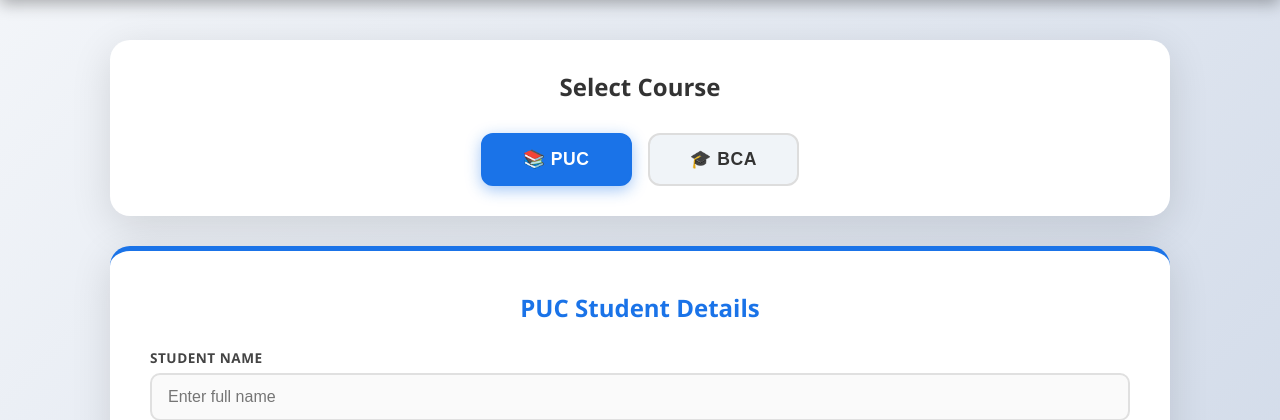
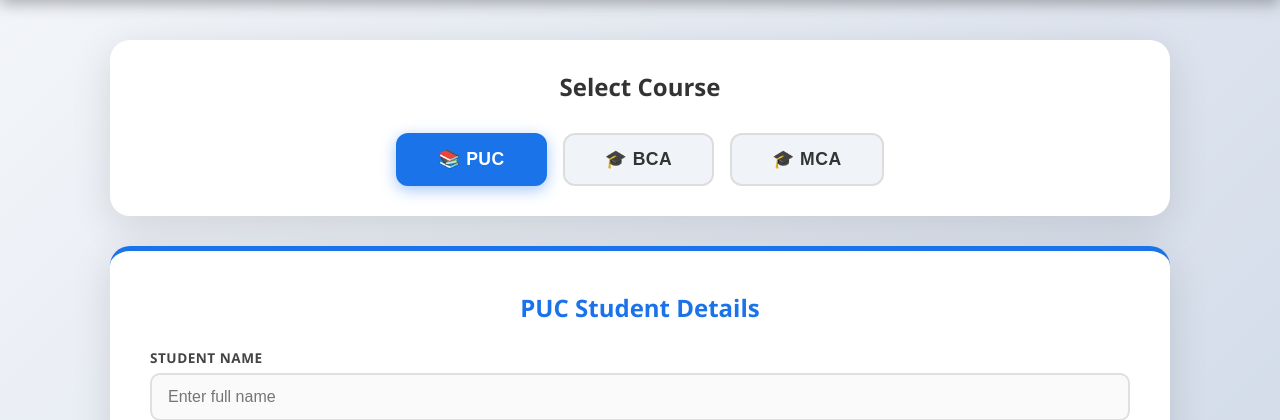
Before and after one commit to sarmasvali391-rgb/student-performance, a Flask app: page / in a window 1280 px wide. Shown: the part 133-553 px from the top of the page. Run offline with Flask 3, Linux system fonts and the light colour scheme.

Commit message:
added MCA courses

```diff
--- a/app.py
+++ b/app.py
@@ -173,7 +173,104 @@ def predict_risk(attendance, study_hours, percentage):
         return "MEDIUM RISK"
     else:
         return "LOW RISK"
+# ── MCA SINGLE SEM ROUTE ──
+@app.route('/analyze_mca_single', methods=['POST'])
+def analyze_mca_single():
+    data = request.json
+    name = data['name']
+    roll = data['roll']
+    college = data['college']
+    attendance = float(data['attendance'])
+    study_hours = float(data['study_hours'])
+    gender = data['gender']
+    semester = data['semester']
+    subjects = data['subjects']
 
+    subject_marks_list = [float(v) for v in subjects.values()]
+    total = sum(subject_marks_list)
+    percentage = round((total / 500) * 100, 2)
+    subject_pass = all(float(m) >= 35 for m in subjects.values())
+    status = "PASS" if subject_pass else "FAIL"
+    risk = predict_risk(attendance, study_hours, percentage)
+    subject_names = list(subjects.keys())
+    subject_marks = [float(v) for v in subjects.values()]
+    weak_subjects = [s for s, m in subjects.items() if float(m) < 35]
+    cgpa = calculate_cgpa(subject_marks)
+    subject_grades = {s: get_grade(float(m)) for s, m in subjects.items()}
+    subject_points = {s: get_grade_points(float(m)) for s, m in subjects.items()}
+
+    return jsonify({
+        'name': name,
+        'roll': roll,
+        'college': college,
+        'semester': semester,
+        'total': total,
+        'percentage': percentage,
+        'status': status,
+        'risk': risk,
+        'cgpa': cgpa,
+        'subject_names': subject_names,
+        'subject_marks': subject_marks,
+        'subject_grades': subject_grades,
+        'subject_points': subject_points,
+        'weak_subjects': weak_subjects
+    })
+
+# ── MCA ALL SEMS ROUTE ──
+@app.route('/analyze_mca_all', methods=['POST'])
+def analyze_mca_all():
+    data = request.json
+    name = data['name']
+    roll = data['roll']
+    college = data['college']
+    attendance = float(data['attendance'])
+    study_hours = float(data['study_hours'])
+    gender = data['gender']
+    semesters = data['semesters']
+
+    sem_results = []
+    all_marks = []
+    total_points = 0
+    completed_sems = 0
+
+    for sem_num, subjects in semesters.items():
+        if any(float(v) > 0 for v in subjects.values()):
+            marks_list = [float(v) for v in subjects.values()]
+            total = sum(marks_list)
+            percentage = round((total / 500) * 100, 2)
+            cgpa = calculate_cgpa(marks_list)
+            subject_pass = all(float(m) >= 35 for m in subjects.values())
+            status = "PASS" if subject_pass else "FAIL"
+            weak = [s for s, m in subjects.items() if float(m) < 35]
+            all_marks.extend(marks_list)
+            total_points += cgpa
+            completed_sems += 1
+
+            sem_results.append({
+                'semester': sem_num,
+                'total': total,
+                'percentage': percentage,
+                'cgpa': cgpa,
+                'status': status,
+                'weak_subjects': weak,
+                'subject_names': list(subjects.keys()),
+                'subject_marks': marks_list
+            })
+
+    sgpa = round(total_points / completed_sems, 2) if completed_sems > 0 else 0
+    overall_percentage = round((sum(all_marks) / (completed_sems * 500)) * 100, 2)
+    risk = predict_risk(attendance, study_hours, overall_percentage)
+
+    return jsonify({
+        'name': name,
+        'roll': roll,
+        'college': college,
+        'sem_results': sem_results,
+        'sgpa': sgpa,
+        'overall_percentage': overall_percentage,
+        'completed_sems': completed_sems,
+        'risk': risk
+    })
 if __name__ == '__main__':
     port = int(os.environ.get('PORT', 5000))
     app.run(debug=False, host='0.0.0.0', port=port)
--- a/static/script.js
+++ b/static/script.js
@@ -595,3 +595,389 @@ function getSemRows() {
   });
   return rows;
 }
+// ── MCA SUBJECTS ──
+const mcaSubjects = {
+  'Semester 1': ['Computer Organization', 'Discrete Mathematics', 'Programming in C++', 'Data Structures', 'Software Engineering'],
+  'Semester 2': ['Advanced Java', 'Database Management', 'Operating Systems', 'Computer Networks', 'Algorithm Design'],
+  'Semester 3': ['Artificial Intelligence', 'Machine Learning', 'Cloud Computing', 'Mobile Application Development', 'Cyber Security'],
+  'Semester 4': ['Big Data Analytics', 'Internet of Things', 'Project Work', 'Elective 1', 'Internship']
+};
+
+// ── MCA MODE SELECTION ──
+function showMCAMode(mode) {
+  document.getElementById('mca_single_mode').style.display = mode === 'single' ? 'block' : 'none';
+  document.getElementById('mca_all_mode').style.display = mode === 'all' ? 'block' : 'none';
+  document.querySelectorAll('.mode-btn').forEach(btn => btn.classList.remove('active'));
+  event.target.classList.add('active');
+}
+
+// ── LOAD MCA SINGLE SUBJECTS ──
+function loadMCASingleSubjects() {
+  const sem = document.getElementById('mca_semester').value;
+  const subjects = mcaSubjects[sem];
+  let html = '';
+  subjects.forEach(sub => {
+    const id = sub.replace(/\s+/g, '_').toLowerCase();
+    html += `
+      <div class="form-group">
+        <label>${sub}</label>
+        <input type="number" id="mca_single_${id}" placeholder="e.g. 75">
+      </div>`;
+  });
+  document.getElementById('mca_single_subjects').innerHTML = html;
+}
+
+// ── LOAD MCA ALL SUBJECTS ──
+function loadMCAAllSubjects() {
+  let html = '';
+  Object.entries(mcaSubjects).forEach(([sem, subjects]) => {
+    html += `<h3>📖 ${sem}</h3>`;
+    subjects.forEach(sub => {
+      const id = sub.replace(/\s+/g, '_').toLowerCase();
+      html += `
+        <div class="form-group">
+          <label>${sub}</label>
+          <input type="number" id="mca_all_${sem.replace(/\s+/g, '_')}_${id}" placeholder="e.g. 75">
+        </div>`;
+    });
+  });
+  document.getElementById('mca_all_subjects').innerHTML = html;
+}
+
+// ── SHOW COURSE ──
+function showCourse(course) {
+  document.getElementById('puc-section').style.display = course === 'puc' ? 'block' : 'none';
+  document.getElementById('bca-section').style.display = course === 'bca' ? 'block' : 'none';
+  document.getElementById('mca-section').style.display = course === 'mca' ? 'block' : 'none';
+  document.querySelectorAll('.course-btn').forEach(btn => btn.classList.remove('active'));
+  event.target.classList.add('active');
+
+  if (course === 'bca') {
+    loadBCASingleSubjects();
+    loadBCAAllSubjects();
+  }
+  if (course === 'mca') {
+    loadMCASingleSubjects();
+    loadMCAAllSubjects();
+  }
+}
+
+// ── ANALYZE MCA SINGLE ──
+async function analyzeMCASingle() {
+  const name = document.getElementById('mca_name').value;
+  const roll = document.getElementById('mca_roll').value;
+  const college = document.getElementById('mca_college').value;
+  const attendance = document.getElementById('mca_attendance').value;
+  const study_hours = document.getElementById('mca_study_hours').value;
+  const semester = document.getElementById('mca_semester').value;
+
+  if (!name || !attendance || !study_hours) {
+    alert('Please fill all fields!');
+    return;
+  }
+
+  const subjects = {};
+  mcaSubjects[semester].forEach(sub => {
+    const id = sub.replace(/\s+/g, '_').toLowerCase();
+    subjects[sub] = document.getElementById('mca_single_' + id)?.value || 0;
+  });
+
+  const payload = {
+    name, roll, college, attendance, study_hours,
+    gender: document.getElementById('mca_gender').value,
+    semester, subjects
+  };
+
+  try {
+    const response = await fetch('/analyze_mca_single', {
+      method: 'POST',
+      headers: { 'Content-Type': 'application/json' },
+      body: JSON.stringify(payload)
+    });
+    const data = await response.json();
+
+    document.getElementById('mca_single_results').style.display = 'block';
+    document.getElementById('mca_res_name').textContent = data.name;
+    document.getElementById('mca_res_total').textContent = data.total + ' / 500';
+    document.getElementById('mca_res_pct').textContent = data.percentage + '%';
+    document.getElementById('mca_res_cgpa').textContent = data.cgpa;
+    document.getElementById('mca_res_status').textContent = data.status.includes('PASS') ? '✅ PASS' : '❌ FAIL';
+    document.getElementById('mca_res_risk').textContent = getRiskEmoji(data.risk);
+    document.getElementById('mca_res_weak').textContent = data.weak_subjects.length > 0 ? data.weak_subjects.join(', ') : 'None ✅';
+
+    document.getElementById('mca_single_results').scrollIntoView({ behavior: 'smooth' });
+
+    if (typeof mcaBarChart !== 'undefined' && mcaBarChart) mcaBarChart.destroy();
+    if (typeof mcaRadarChart !== 'undefined' && mcaRadarChart) mcaRadarChart.destroy();
+
+    window.mcaBarChart = new Chart(document.getElementById('mca_barChart'), {
+      type: 'bar',
+      data: {
+        labels: data.subject_names,
+        datasets: [{
+          label: 'Marks out of 100',
+          data: data.subject_marks,
+          backgroundColor: ['#1a73e8', '#34a853', '#fbbc04', '#ea4335', '#9c27b0'],
+          borderRadius: 6
+        }]
+      },
+      options: { responsive: true, scales: { y: { beginAtZero: true, max: 100 } } }
+    });
+
+    window.mcaRadarChart = new Chart(document.getElementById('mca_radarChart'), {
+      type: 'radar',
+      data: {
+        labels: data.subject_names,
+        datasets: [{
+          label: 'Marks',
+          data: data.subject_marks,
+          backgroundColor: 'rgba(26,115,232,0.2)',
+          borderColor: '#1a73e8',
+          pointBackgroundColor: '#1a73e8',
+          borderWidth: 2
+        }]
+      },
+      options: { responsive: true, scales: { r: { beginAtZero: true, max: 100 } } }
+    });
+
+  } catch (error) {
+    alert('Error! Make sure python app.py is running!');
+  }
+}
+
+// ── ANALYZE MCA ALL ──
+async function analyzeMCAAll() {
+  const name = document.getElementById('mca_name').value;
+  const roll = document.getElementById('mca_roll').value;
+  const college = document.getElementById('mca_college').value;
+  const attendance = document.getElementById('mca_attendance').value;
+  const study_hours = document.getElementById('mca_study_hours').value;
+
+  if (!name || !attendance || !study_hours) {
+    alert('Please fill all fields!');
+    return;
+  }
+
+  const semesters = {};
+  Object.entries(mcaSubjects).forEach(([sem, subjects]) => {
+    semesters[sem] = {};
+    subjects.forEach(sub => {
+      const id = sub.replace(/\s+/g, '_').toLowerCase();
+      semesters[sem][sub] = document.getElementById('mca_all_' + sem.replace(/\s+/g, '_') + '_' + id)?.value || 0;
+    });
+  });
+
+  const payload = {
+    name, roll, college, attendance, study_hours,
+    gender: document.getElementById('mca_gender').value,
+    semesters
+  };
+
+  try {
+    const response = await fetch('/analyze_mca_all', {
+      method: 'POST',
+      headers: { 'Content-Type': 'application/json' },
+      body: JSON.stringify(payload)
+    });
+    const data = await response.json();
+
+    document.getElementById('mca_all_results').style.display = 'block';
+    document.getElementById('mca_all_res_name').textContent = data.name;
+    document.getElementById('mca_all_sgpa').textContent = data.sgpa;
+    document.getElementById('mca_all_pct').textContent = data.overall_percentage + '%';
+    document.getElementById('mca_all_sems').textContent = data.completed_sems + ' / 4';
+    document.getElementById('mca_all_risk').textContent = getRiskEmoji(data.risk);
+
+    let semHtml = '<div class="sem-cards">';
+    data.sem_results.forEach(sem => {
+      semHtml += `
+        <div class="sem-card">
+          <h3>${sem.semester}</h3>
+          <p>Total: ${sem.total} / 500</p>
+          <p>Percentage: ${sem.percentage}%</p>
+          <p>CGPA: ${sem.cgpa}</p>
+          <p>Status: ${sem.status.includes('PASS') ? '✅ PASS' : '❌ FAIL'}</p>
+          ${sem.weak_subjects.length > 0 ? '<p>Weak: ' + sem.weak_subjects.join(', ') + '</p>' : '<p>No weak subjects ✅</p>'}
+        </div>`;
+    });
+    semHtml += '</div>';
+    document.getElementById('mca_sem_cards').innerHTML = semHtml;
+
+    document.getElementById('mca_all_results').scrollIntoView({ behavior: 'smooth' });
+
+    if (typeof mcaAllBarChart !== 'undefined' && mcaAllBarChart) mcaAllBarChart.destroy();
+    if (typeof mcaAllRadarChart !== 'undefined' && mcaAllRadarChart) mcaAllRadarChart.destroy();
+
+    window.mcaAllBarChart = new Chart(document.getElementById('mca_all_barChart'), {
+      type: 'bar',
+      data: {
+        labels: data.sem_results.map(s => s.semester),
+        datasets: [{
+          label: 'CGPA',
+          data: data.sem_results.map(s => s.cgpa),
+          backgroundColor: ['#1a73e8', '#34a853', '#fbbc04', '#ea4335'],
+          borderRadius: 6
+        }]
+      },
+      options: { responsive: true, scales: { y: { beginAtZero: true, max: 10 } } }
+    });
+
+    window.mcaAllRadarChart = new Chart(document.getElementById('mca_all_radarChart'), {
+      type: 'radar',
+      data: {
+        labels: data.sem_results.map(s => s.semester),
+        datasets: [{
+          label: 'Percentage',
+          data: data.sem_results.map(s => s.percentage),
+          backgroundColor: 'rgba(26,115,232,0.2)',
+          borderColor: '#1a73e8',
+          pointBackgroundColor: '#1a73e8',
+          borderWidth: 2
+        }]
+      },
+      options: { responsive: true, scales: { r: { beginAtZero: true, max: 100 } } }
+    });
+
+  } catch (error) {
+    alert('Error! Make sure python app.py is running!');
+  }
+}
+
+// ── MCA SINGLE PDF ──
+function saveMCASinglePDF() {
+  const name = document.getElementById('mca_res_name').textContent;
+  const status = document.getElementById('mca_res_status').textContent;
+  const risk = document.getElementById('mca_res_risk').textContent;
+  const semester = document.getElementById('mca_semester').value;
+  const subjects = mcaSubjects[semester];
+
+  let subjectRows = '';
+  subjects.forEach(sub => {
+    const id = sub.replace(/\s+/g, '_').toLowerCase();
+    const marks = document.getElementById('mca_single_' + id)?.value || 0;
+    subjectRows += `<tr>
+      <td>${sub}</td>
+      <td>${marks}</td>
+      <td class="${marks >= 35 ? 'pass' : 'fail'}">${marks >= 35 ? '✅ PASS' : '❌ FAIL'}</td>
+    </tr>`;
+  });
+
+  const printContents = `
+    <html>
+    <head>
+      <title>MCA Report - ${name}</title>
+      <meta charset="UTF-8">
+      <style>
+        body { font-family: Arial, sans-serif; padding: 30px; color: #333; }
+        .header { background: #000; color: white; padding: 20px; text-align: center; margin-bottom: 30px; border-radius: 10px; }
+        h1 { margin: 0; font-size: 1.5rem; }
+        h2 { color: #1a73e8; border-bottom: 2px solid #1a73e8; padding-bottom: 8px; margin-top: 30px; }
+        table { width: 100%; border-collapse: collapse; margin: 15px 0; }
+        td, th { border: 1px solid #ddd; padding: 12px 16px; text-align: left; }
+        th { background: #1a73e8; color: white; }
+        tr:nth-child(even) { background: #f5f5f5; }
+        .pass { color: green; font-weight: bold; }
+        .fail { color: red; font-weight: bold; }
+        .footer { text-align: center; color: #999; font-size: 0.8rem; margin-top: 30px; }
+      </style>
+    </head>
+    <body>
+      <div class="header"><h1>🎓 MCA Performance Report - ${semester}</h1></div>
+      <h2>Student Details</h2>
+      <table>
+        <tr><th>Field</th><th>Details</th></tr>
+        <tr><td>Student Name</td><td>${name}</td></tr>
+        <tr><td>Roll Number</td><td>${document.getElementById('mca_roll').value}</td></tr>
+        <tr><td>College</td><td>${document.getElementById('mca_college').value}</td></tr>
+        <tr><td>Semester</td><td>${semester}</td></tr>
+        <tr><td>Total Marks</td><td>${document.getElementById('mca_res_total').textContent}</td></tr>
+        <tr><td>Percentage</td><td>${document.getElementById('mca_res_pct').textContent}</td></tr>
+        <tr><td>CGPA</td><td>${document.getElementById('mca_res_cgpa').textContent}</td></tr>
+        <tr><td>Status</td><td class="${status.includes('PASS') ? 'pass' : 'fail'}">${status}</td></tr>
+        <tr><td>Risk Level</td><td>${risk}</td></tr>
+        <tr><td>Weak Subjects</td><td>${document.getElementById('mca_res_weak').textContent}</td></tr>
+      </table>
+      <h2>Subject Marks</h2>
+      <table>
+        <tr><th>Subject</th><th>Marks (out of 100)</th><th>Status</th></tr>
+        ${subjectRows}
+      </table>
+      <div class="footer"><p>Generated by Student Performance Analysis System | ${new Date().toLocaleDateString()}</p></div>
+    </body></html>`;
+
+  const w = window.open('', '_blank');
+  w.document.write(printContents);
+  w.document.close();
+  setTimeout(() => { w.print(); }, 500);
+}
+
+// ── MCA ALL PDF ──
+function saveMCAAllPDF() {
+  const name = document.getElementById('mca_all_res_name').textContent;
+
+  const printContents = `
+    <html>
+    <head>
+      <title>MCA All Sems Report - ${name}</title>
+      <meta charset="UTF-8">
+      <style>
+        body { font-family: Arial, sans-serif; padding: 30px; color: #333; }
+        .header { background: #000; color: white; padding: 20px; text-align: center; margin-bottom: 30px; border-radius: 10px; }
+        h1 { margin: 0; font-size: 1.5rem; }
+        h2 { color: #1a73e8; border-bottom: 2px solid #1a73e8; padding-bottom: 8px; margin-top: 30px; }
+        table { width: 100%; border-collapse: collapse; margin: 15px 0; }
+        td, th { border: 1px solid #ddd; padding: 12px 16px; text-align: left; }
+        th { background: #1a73e8; color: white; }
+        tr:nth-child(even) { background: #f5f5f5; }
+        .pass { color: green; font-weight: bold; }
+        .fail { color: red; font-weight: bold; }
+        .footer { text-align: center; color: #999; font-size: 0.8rem; margin-top: 30px; }
+      </style>
+    </head>
+    <body>
+      <div class="header"><h1>🎓 MCA All Semesters Report</h1></div>
+      <h2>Student Details</h2>
+      <table>
+        <tr><th>Field</th><th>Details</th></tr>
+        <tr><td>Student Name</td><td>${name}</td></tr>
+        <tr><td>Roll Number</td><td>${document.getElementById('mca_roll').value}</td></tr>
+        <tr><td>College</td><td>${document.getElementById('mca_college').value}</td></tr>
+        <tr><td>SGPA</td><td>${document.getElementById('mca_all_sgpa').textContent}</td></tr>
+        <tr><td>Overall Percentage</td><td>${document.getElementById('mca_all_pct').textContent}</td></tr>
+        <tr><td>Completed Semesters</td><td>${document.getElementById('mca_all_sems').textContent}</td></tr>
+        <tr><td>Risk Level</td><td>${document.getElementById('mca_all_risk').textContent}</td></tr>
+      </table>
+      <h2>Semester wise Results</h2>
+      <table>
+        <tr><th>Semester</th><th>Total</th><th>Percentage</th><th>CGPA</th><th>Status</th></tr>
+        ${getMCASemRows()}
+      </table>
+      <div class="footer"><p>Generated by Student Performance Analysis System | ${new Date().toLocaleDateString()}</p></div>
+    </body></html>`;
+
+  const w = window.open('', '_blank');
+  w.document.write(printContents);
+  w.document.close();
+  setTimeout(() => { w.print(); }, 500);
+}
+
+function getMCASemRows() {
+  const cards = document.querySelectorAll('#mca_sem_cards .sem-card');
+  let rows = '';
+  cards.forEach(card => {
+    const lines = card.querySelectorAll('p');
+    const h3 = card.querySelector('h3').textContent;
+    const total = lines[0].textContent.replace('Total: ', '');
+    const pct = lines[1].textContent.replace('Percentage: ', '');
+    const cgpa = lines[2].textContent.replace('CGPA: ', '');
+    const status = lines[3].textContent.replace('Status: ', '');
+    rows += `<tr>
+      <td>${h3}</td>
+      <td>${total}</td>
+      <td>${pct}</td>
+      <td>${cgpa}</td>
+      <td class="${status.includes('PASS') ? 'pass' : 'fail'}">${status}</td>
+    </tr>`;
+  });
+  return rows;
+}
--- a/templates/index.html
+++ b/templates/index.html
@@ -21,6 +21,7 @@
     <div class="course-buttons">
       <button class="course-btn active" onclick="showCourse('puc')">📚 PUC</button>
       <button class="course-btn" onclick="showCourse('bca')">🎓 BCA</button>
+      <button class="course-btn" onclick="showCourse('mca')">🎓 MCA</button>
     </div>
   </div>
 
@@ -259,6 +260,145 @@
   </div>
 </div>
 
+<!-- MCA SECTION -->
+  <div id="mca-section" style="display:none">
+    <div class="form-box">
+      <h2>MCA Student Details</h2>
+
+      <div class="mode-select">
+        <button class="mode-btn active" onclick="showMCAMode('single')">📖 Single Semester</button>
+        <button class="mode-btn" onclick="showMCAMode('all')">📚 All Semesters</button>
+      </div>
+
+      <div class="form-group">
+        <label>Student Name</label>
+        <input type="text" id="mca_name" placeholder="Enter full name">
+      </div>
+      <div class="form-group">
+        <label>Roll Number</label>
+        <input type="text" id="mca_roll" placeholder="Enter roll number">
+      </div>
+      <div class="form-group">
+        <label>College Name</label>
+        <input type="text" id="mca_college" placeholder="Enter college name">
+      </div>
+      <div class="form-group">
+        <label>Attendance (%)</label>
+        <input type="number" id="mca_attendance" placeholder="e.g. 85">
+      </div>
+      <div class="form-group">
+        <label>Daily Study Hours</label>
+        <input type="number" id="mca_study_hours" placeholder="e.g. 3">
+      </div>
+      <div class="form-group">
+        <label>Gender</label>
+        <select id="mca_gender">
+          <option value="male">Male</option>
+          <option value="female">Female</option>
+        </select>
+      </div>
+
+      <!-- MCA SINGLE SEM -->
+      <div id="mca_single_mode">
+        <div class="form-group">
+          <label>Select Semester</label>
+          <select id="mca_semester">
+            <option value="Semester 1">Semester 1</option>
+            <option value="Semester 2">Semester 2</option>
+            <option value="Semester 3">Semester 3</option>
+            <option value="Semester 4">Semester 4</option>
+          </select>
+        </div>
+        <h3>📚 Subject Marks (out of 100)</h3>
+        <div id="mca_single_subjects"></div>
+        <button onclick="analyzeMCASingle()">🔍 Analyze Single Semester</button>
+      </div>
+
+      <!-- MCA ALL SEMS -->
+      <div id="mca_all_mode" style="display:none">
+        <div id="mca_all_subjects"></div>
+        <button onclick="analyzeMCAAll()">🔍 Analyze All Semesters</button>
+      </div>
+    </div>
+
+    <!-- MCA SINGLE RESULTS -->
+    <div class="results-box" id="mca_single_results" style="display:none">
+      <h2>📋 Results for <span id="mca_res_name"></span></h2>
+      <button onclick="saveMCASinglePDF()" id="printBtn">📄 Save as PDF</button>
+      <div class="cards">
+        <div class="card">
+          <p>Total Marks (out of 500)</p>
+          <h3 id="mca_res_total"></h3>
+        </div>
+        <div class="card">
+          <p>Percentage</p>
+          <h3 id="mca_res_pct"></h3>
+        </div>
+        <div class="card">
+          <p>CGPA</p>
+          <h3 id="mca_res_cgpa"></h3>
+        </div>
+        <div class="card">
+          <p>Status</p>
+          <h3 id="mca_res_status"></h3>
+        </div>
+        <div class="card">
+          <p>Risk Level</p>
+          <h3 id="mca_res_risk"></h3>
+        </div>
+        <div class="card">
+          <p>Weak Subjects</p>
+          <h3 id="mca_res_weak"></h3>
+        </div>
+      </div>
+      <div class="charts">
+        <div class="chart-box">
+          <h3>Subject Marks</h3>
+          <canvas id="mca_barChart"></canvas>
+        </div>
+        <div class="chart-box">
+          <h3>Subject Performance Radar</h3>
+          <canvas id="mca_radarChart"></canvas>
+        </div>
+      </div>
+    </div>
+
+    <!-- MCA ALL RESULTS -->
+    <div class="results-box" id="mca_all_results" style="display:none">
+      <h2>📋 All Semesters Results for <span id="mca_all_res_name"></span></h2>
+      <button onclick="saveMCAAllPDF()" id="printBtn">📄 Save as PDF</button>
+      <div class="cards">
+        <div class="card">
+          <p>SGPA</p>
+          <h3 id="mca_all_sgpa"></h3>
+        </div>
+        <div class="card">
+          <p>Overall Percentage</p>
+          <h3 id="mca_all_pct"></h3>
+        </div>
+        <div class="card">
+          <p>Completed Semesters</p>
+          <h3 id="mca_all_sems"></h3>
+        </div>
+        <div class="card">
+          <p>Risk Level</p>
+          <h3 id="mca_all_risk"></h3>
+        </div>
+      </div>
+      <div id="mca_sem_cards"></div>
+      <div class="charts">
+        <div class="chart-box">
+          <h3>CGPA Per Semester</h3>
+          <canvas id="mca_all_barChart"></canvas>
+        </div>
+        <div class="chart-box">
+          <h3>Overall Performance</h3>
+          <canvas id="mca_all_radarChart"></canvas>
+        </div>
+      </div>
+    </div>
+  </div>
+
 <script src="/static/script.js"></script>
 </body>
 </html>
```
